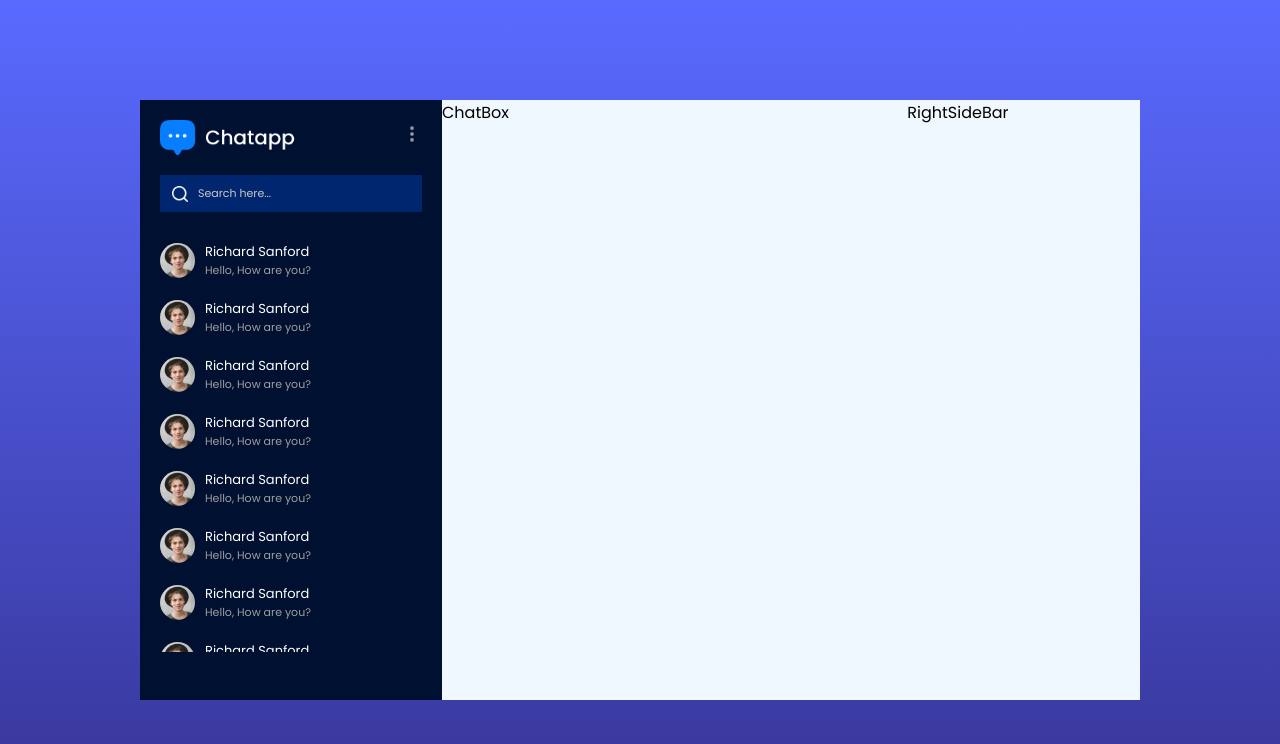
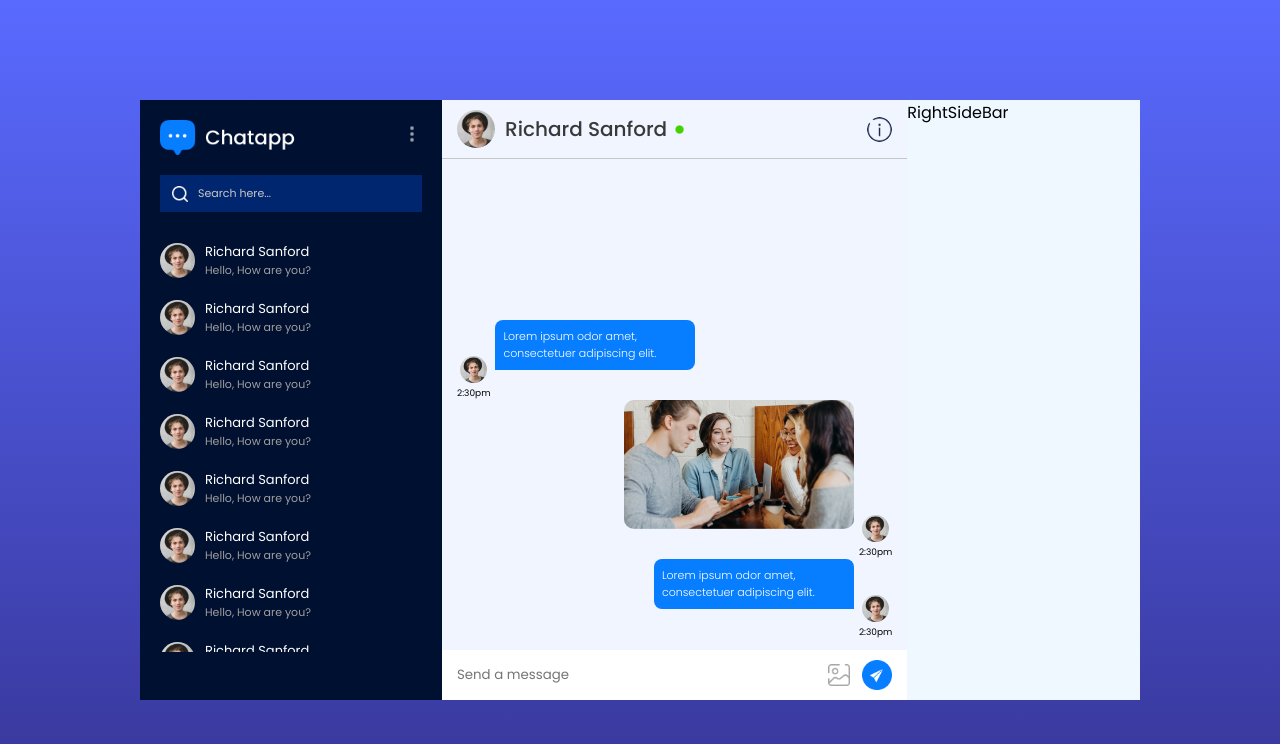
Before and after one commit to A-D-H-3/chatApp, a React (Vite) app: page /chat in a window 1280 px wide. Shown: the top 744 px of the page. Built offline with nearby package versions, Linux system fonts and the light colour scheme.

Commit message:
chat box styling udpated

```diff
--- a/src/components/ChatBox/ChatBox.css
+++ b/src/components/ChatBox/ChatBox.css
@@ -0,0 +1,103 @@
+.chat-box {
+  height: 75vh;
+  position: relative;
+  background-color: #f1f5ff;
+}
+.chat-user {
+  padding: 10px 15px;
+  display: flex;
+  align-items: center;
+  gap: 10px;
+  border-bottom: 1px solid #c6c6c6;
+}
+.chat-user img {
+  width: 25px;
+  border-radius: 50%;
+}
+.chat-user img:first-child {
+  width: 38px;
+  aspect-ratio: 1/1;
+}
+.chat-user p {
+  flex: 1;
+  font-weight: 500;
+  font-size: 20px;
+  color: #393939;
+  display: flex;
+  align-items: center;
+  gap: 5px;
+}
+.chat-input {
+  display: flex;
+  align-items: center;
+  gap: 12px;
+  padding: 10px 15px;
+  background: white;
+  position: absolute;
+  bottom: 0;
+  left: 0;
+  right: 0;
+}
+.chat-input img {
+  width: 30px;
+  cursor: pointer;
+}
+.chat-input label {
+  display: flex;
+}
+.chat-input label img {
+  width: 22px;
+}
+.chat-input input {
+  flex: 1;
+  border: none;
+  outline: none;
+}
+.chat-msg {
+  height: calc(100% - 70px);
+  padding-bottom: 50px;
+  overflow-y: scroll;
+  display: flex;
+  flex-direction: column-reverse;
+}
+.s-msg div img,
+.r-msg div img {
+  width: 27px;
+  aspect-ratio: 1/1;
+  border-radius: 50px;
+}
+.s-msg,
+.r-msg {
+  display: flex;
+  align-items: end;
+  justify-content: end;
+  gap: 5px;
+  padding: 0px 15px;
+}
+.r-msg {
+  flex-direction: row-reverse;
+  justify-content: start;
+}
+.msg {
+  color: white;
+  background-color: #077eff;
+  padding: 8px;
+  max-width: 200px;
+  font-size: 11px;
+  font-weight: 300;
+  border-radius: 8px 8px 0px 8px;
+  margin-bottom: 30px;
+}
+.r-msg .msg {
+  border-radius: 8px 8px 8px 0px;
+}
+.s-msg div,
+.r-msg div {
+  text-align: center;
+  font-size: 9px;
+}
+.msg-img {
+  max-width: 230px;
+  margin-bottom: 30px;
+  border-radius: 10px;
+}
--- a/src/components/ChatBox/ChatBox.jsx
+++ b/src/components/ChatBox/ChatBox.jsx
@@ -1,10 +1,56 @@
-import React from 'react'
-import './ChatBox.css'
+import React from "react";
+import "./ChatBox.css";
+import assets from "../../assets/assets";
 
 const ChatBox = () => {
   return (
-    <div>ChatBox</div>
-  )
-}
+    <div className="chat-box">
+      <div className="chat-user">
+        <img src={assets.profile_img} alt="" />
+        <p>
+          Richard Sanford <img className="dot" src={assets.green_dot} alt="" />
+        </p>
+        <img src={assets.help_icon} className="help" alt="" />
+      </div>
 
-export default ChatBox
+      <div className="chat-msg">
+        <div className="s-msg">
+          <p className="msg">
+            Lorem ipsum odor amet, consectetuer adipiscing elit.
+          </p>
+          <div>
+            <img src={assets.profile_img} alt="" />
+            <p>2:30pm</p>
+          </div>
+        </div>
+        <div className="s-msg">
+          <img className="msg-img" src={assets.pic1} alt="" />
+          <div>
+            <img src={assets.profile_img} alt="" />
+            <p>2:30pm</p>
+          </div>
+        </div>
+        <div className="r-msg">
+          <p className="msg">
+            Lorem ipsum odor amet, consectetuer adipiscing elit.
+          </p>
+          <div>
+            <img src={assets.profile_img} alt="" />
+            <p>2:30pm</p>
+          </div>
+        </div>
+      </div>
+
+      <div className="chat-input">
+        <input type="text" placeholder="Send a message" />
+        <input type="file" id="image" accept="image/png, image/jpeg" hidden />
+        <label htmlFor="image">
+          <img src={assets.gallery_icon} alt="" />
+        </label>
+        <img src={assets.send_button} alt="" />
+      </div>
+    </div>
+  );
+};
+
+export default ChatBox;
--- a/src/index.css
+++ b/src/index.css
@@ -8,3 +8,6 @@
 ::-webkit-scrollbar {
   display: none;
 }
+img.dot {
+  width: 15px !important;
+}
```
